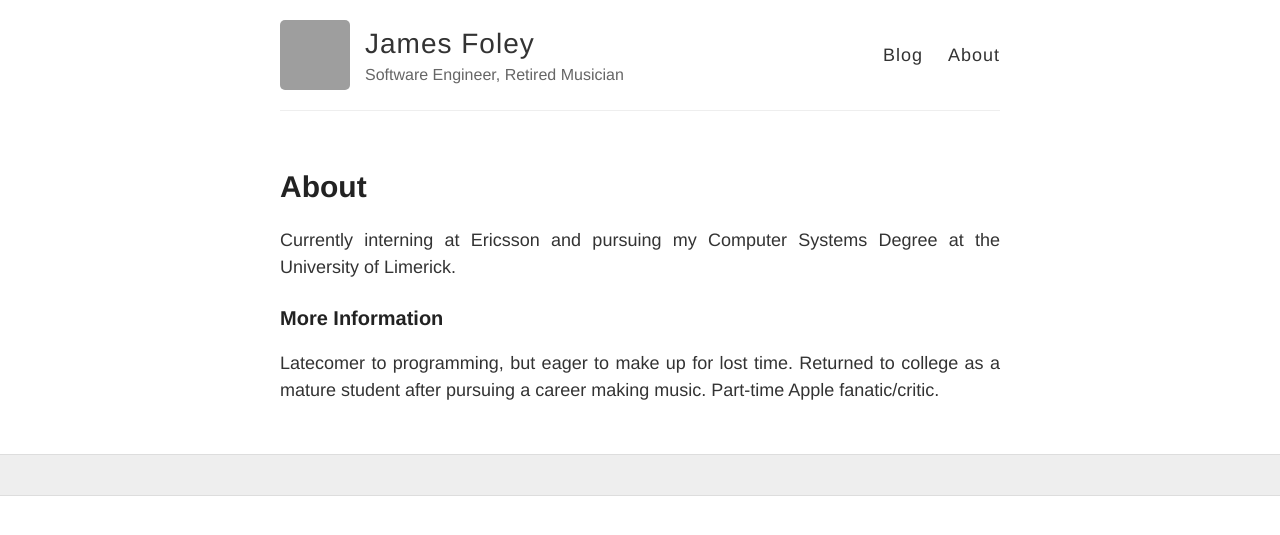
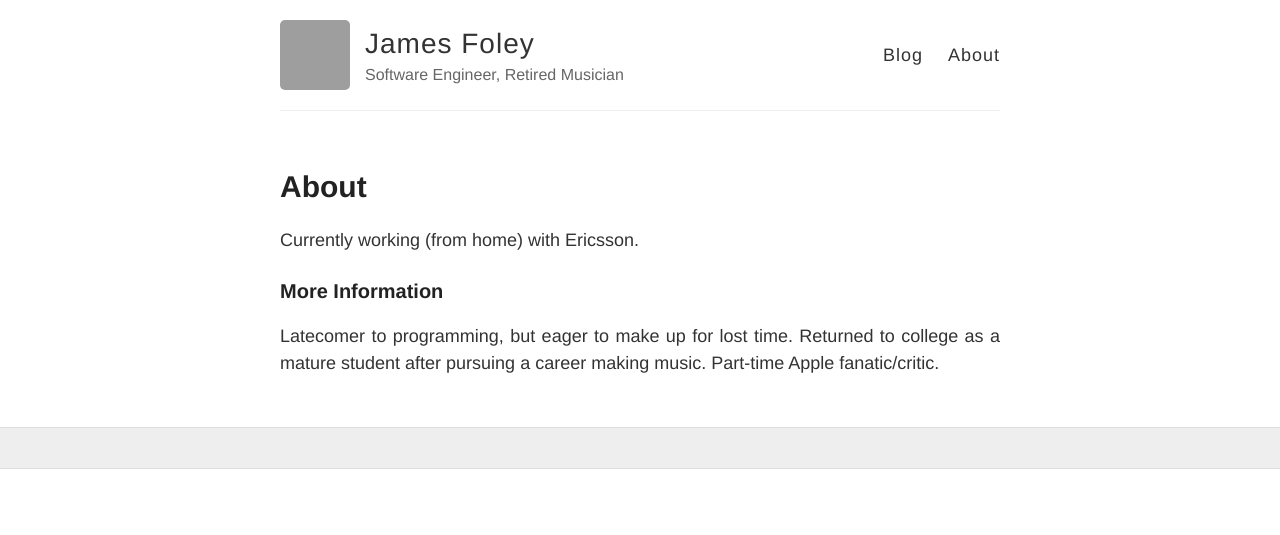
Before and after one commit to jamxf/jamxf.github.io, a Jekyll site: the page built from about.md, in a window 1280 px wide. Shown: the top 535 px of the page. Built offline with Jekyll 4.4.1, drawn with Linux system fonts in a browser that asks for light colours; grey boxes are pictures that could not be loaded.

Commit message:
updated about for wfh

```diff
--- a/about.md
+++ b/about.md
@@ -4,7 +4,7 @@ title: About
 permalink: /about/
 ---
 
-Currently interning at Ericsson and pursuing my Computer Systems Degree at the University of Limerick.
+Currently working (from home) with Ericsson.
 
 ### More Information
 
```
